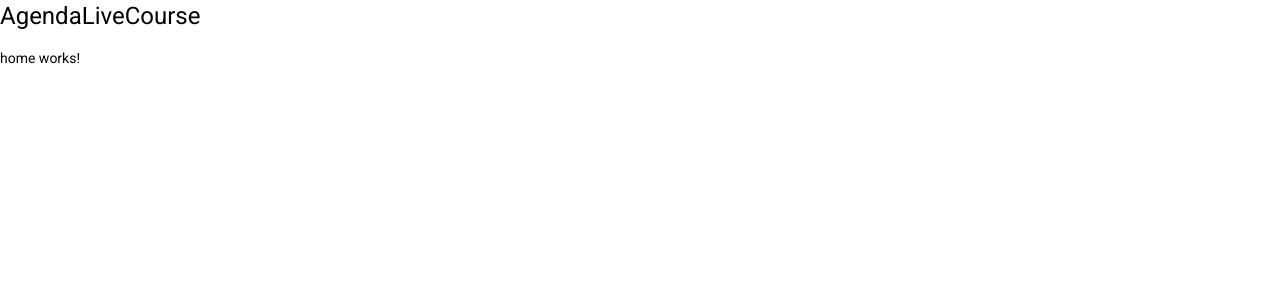
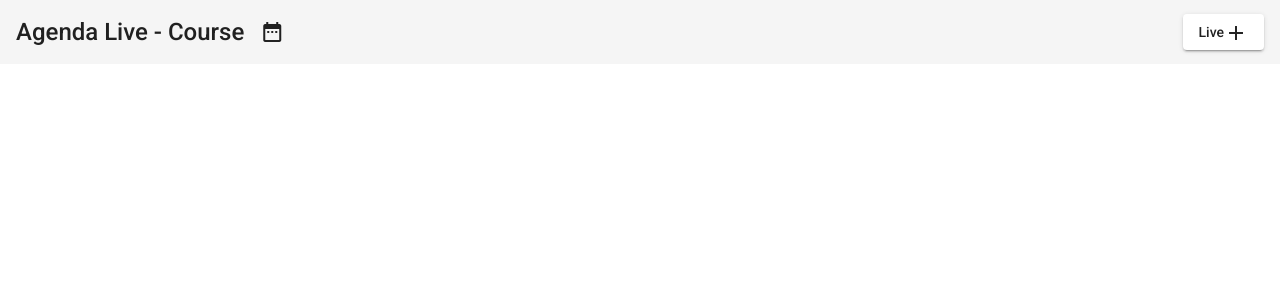
Before and after one commit to AndersonCRocha/lives-angular-course, an Angular app: page / in a window 1280 px wide. Shown: the top 300 px of the page. Built offline with nearby package versions, Linux system fonts and the light colour scheme.

Commit message:
Added toolbar

```diff
--- a/src/app/app.component.html
+++ b/src/app/app.component.html
@@ -1,3 +1 @@
-<h1>AgendaLiveCourse</h1>
-
 <router-outlet></router-outlet>
--- a/src/app/views/home/home.component.css
+++ b/src/app/views/home/home.component.css
@@ -0,0 +1,19 @@
+.toolbar {
+  font-size: 1.5rem;
+}
+
+.flex-center {
+  display: flex;
+  justify-content: center;
+  align-items: center;
+}
+
+.home-title {
+  display: flex;
+  align-items: center;
+  gap: 16px;
+}
+
+.example-spacer {
+  flex: 1 1 auto;
+}
--- a/src/app/views/home/home.component.html
+++ b/src/app/views/home/home.component.html
@@ -1 +1,10 @@
-<p>home works!</p>
+<mat-toolbar class="toolbar">
+  <mat-toolbar-row>
+    <span class="home-title">
+      Agenda Live - Course
+      <mat-icon>date_range</mat-icon>
+    </span>
+    <span class="example-spacer"></span>
+    <button mat-raised-button>Live<mat-icon>add</mat-icon></button>
+  </mat-toolbar-row>
+</mat-toolbar>
```
Also changed, not shown: src/app/app.module.ts (+7 -1 lines).
